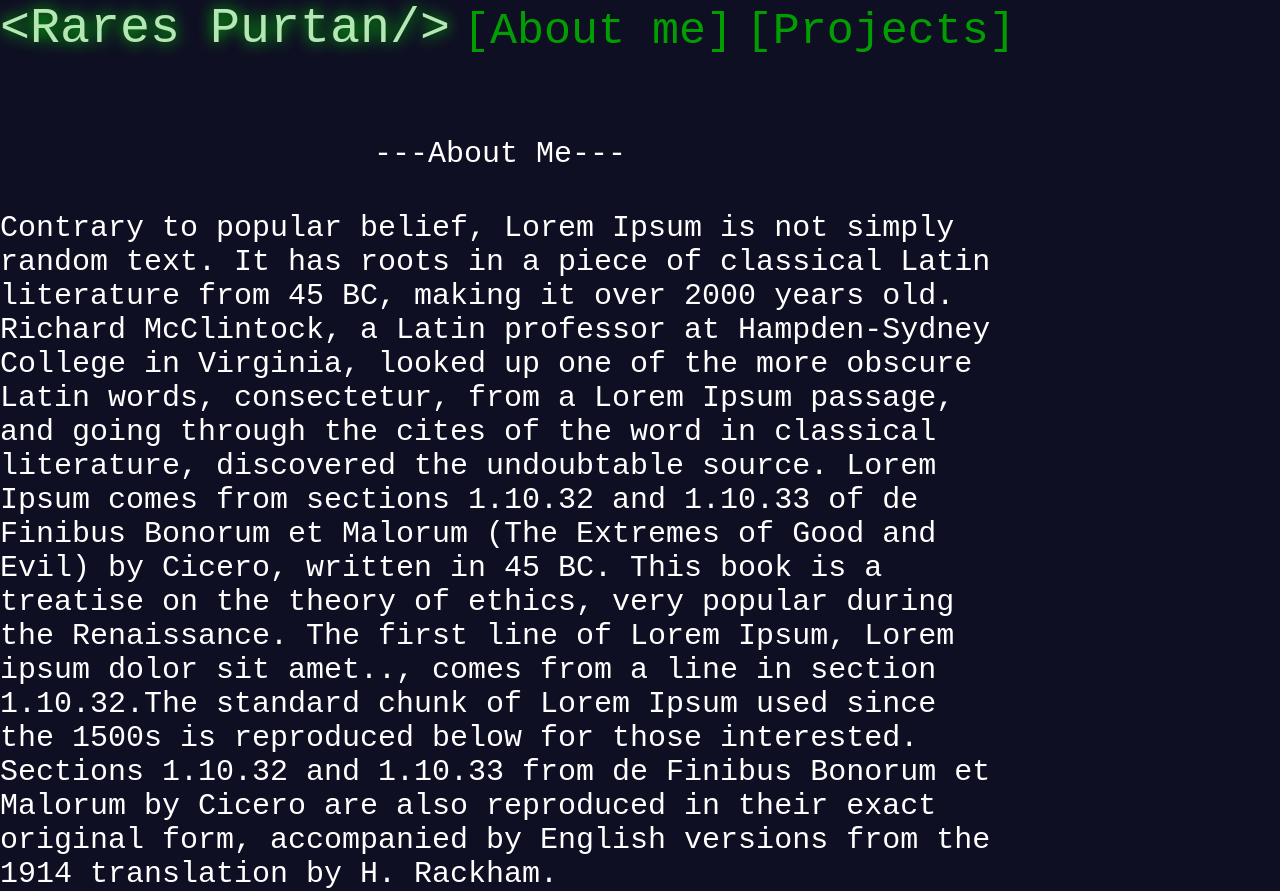
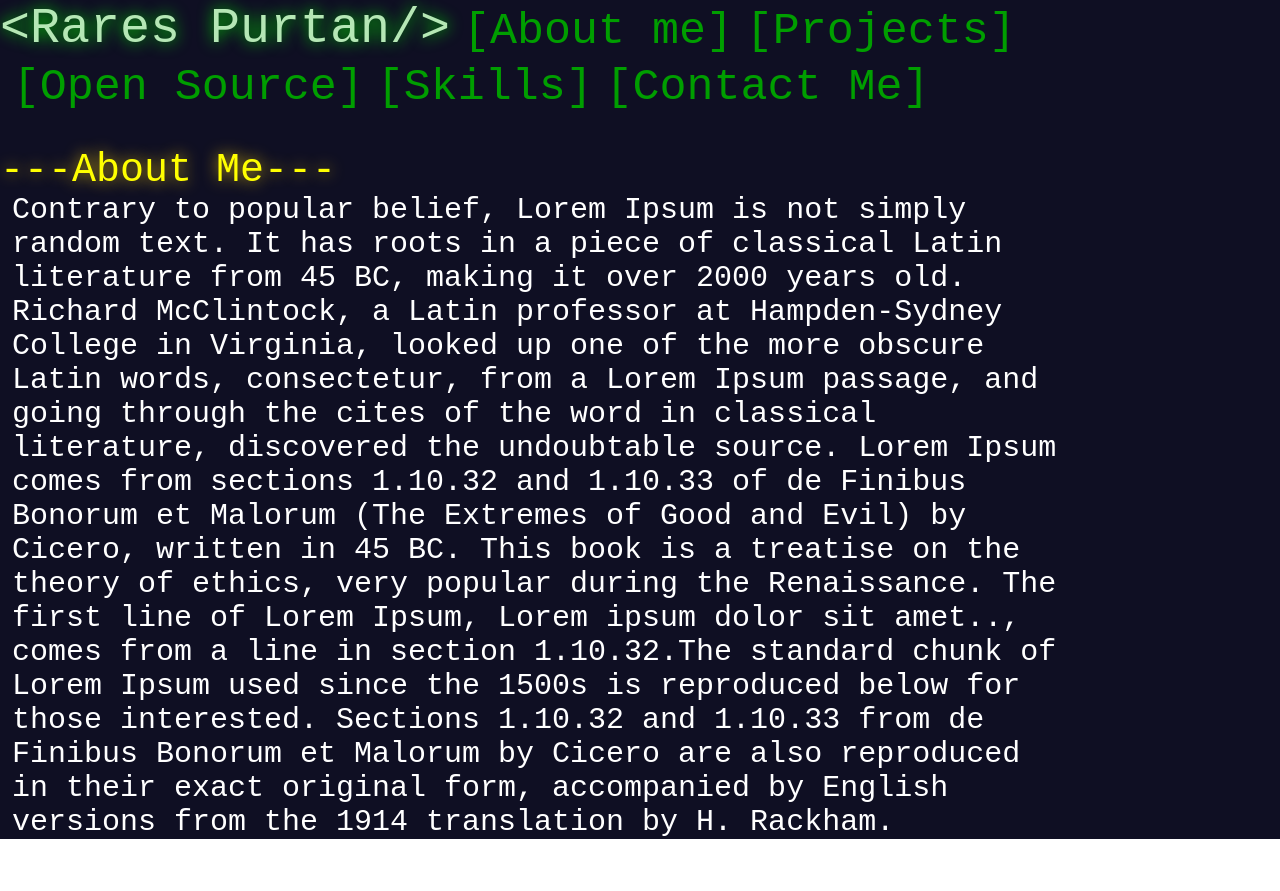
Before and after one commit to ra-res/personal-website, a React (Create React App) app: page /about in a window 1280 px wide. After the commit the page ends 839 px from the top, so only its background shows below. Built offline with nearby package versions, Linux system fonts and the light colour scheme.

Commit message:
Finished setting up all pages and all routes, Need to add content next!

```diff
--- a/src/Components/Aboutme.tsx
+++ b/src/Components/Aboutme.tsx
@@ -5,7 +5,7 @@ class AboutMe extends React.Component {
   render() {
     return (
       <div className="aboutme__container">
-        <p className="aboutme__title"> ---About Me--- </p>
+        <p className="home__hello"> ---About Me--- </p>
         <p className="aboutme__text"> {Data} </p>
       </div>
     );
--- /dev/null
+++ b/src/Components/ContactMe.tsx
@@ -0,0 +1,11 @@
+import * as React from "react";
+
+export default class ContactMe extends React.Component {
+  render() {
+    return (
+      <div>
+        <p className="home__hello"> Contact me here! </p>
+      </div>
+    );
+  }
+}
--- a/src/Components/Home.tsx
+++ b/src/Components/Home.tsx
@@ -1,8 +1,10 @@
+import "./Styles/Home.scss";
+
 export default function Home() {
   return (
     <div>
       {" "}
-      <span> This is the home </span>{" "}
+      <p className="home__hello">Hello</p>
     </div>
   );
 }
--- a/src/Components/MenuList.tsx
+++ b/src/Components/MenuList.tsx
@@ -17,6 +17,24 @@ const MenuList = [
     cName: "Projects",
     class: "nav__list-elem",
   },
+  {
+    title: "[Open Source]",
+    url: "/opensource",
+    cName: "OpenSource",
+    class: "nav__list-elem",
+  },
+  {
+    title: "[Skills]",
+    url: "/skills",
+    cName: "Skills",
+    class: "nav__list-elem",
+  },
+  {
+    title: "[Contact Me]",
+    url: "/contactme",
+    cName: "ContactMe",
+    class: "nav__list-elem",
+  },
 ];
 
 export default MenuList;
--- a/src/Components/Nav.tsx
+++ b/src/Components/Nav.tsx
@@ -3,16 +3,16 @@ import "./Styles/Nav.scss";
 import MenuList from "./MenuList";
 
 export default class Nav extends React.Component {
-  state = { matches: window.matchMedia("(max-width: 10000px)").matches };
+  state = { matches: window.matchMedia("(min-width: 1000px)").matches };
 
   componentDidMount() {
     const handler = (e: any) => this.setState({ matches: e.matches });
     window.matchMedia("(min-width: 1000px)").addListener(handler);
   }
 
-  public mapComponent = () => {
+  public mapComponent = (cName: string) => {
     return (
-      <div className="nav__container">
+      <div className={cName}>
         {MenuList.map((item: any, index: any) => {
           return (
             <a href={item.url} className={item.class} key={index}>
@@ -27,11 +27,16 @@ export default class Nav extends React.Component {
   render() {
     return (
       <div>
+        {console.log(this.state.matches)}
         {this.state.matches && (
-          <div className="nav__container">{this.mapComponent()}</div>
+          <div className="nav__container">
+            {this.mapComponent("nav__container")}
+          </div>
         )}
         {!this.state.matches && (
-          <div className="nav__container-mobile">{this.mapComponent()} </div>
+          <div className="nav__container-mobile">
+            {this.mapComponent("nav__container-mobile")}{" "}
+          </div>
         )}
       </div>
     );
--- /dev/null
+++ b/src/Components/OpenSource.tsx
@@ -0,0 +1,14 @@
+import * as React from "react";
+
+export default class OpenSource extends React.Component {
+  render() {
+    return (
+      <div>
+        <p className="home__hello">
+          {" "}
+          Open source contributions!!! to be continued
+        </p>
+      </div>
+    );
+  }
+}
--- /dev/null
+++ b/src/Components/Projects.tsx
@@ -0,0 +1,11 @@
+import * as React from "react";
+
+export default class Projects extends React.Component {
+  render() {
+    return (
+      <div>
+        <p className="home__hello"> My projects are here!!!!</p>
+      </div>
+    );
+  }
+}
--- /dev/null
+++ b/src/Components/Skills.tsx
@@ -0,0 +1,11 @@
+import * as React from "react";
+
+export default class Skills extends React.Component {
+  render() {
+    return (
+      <div>
+        <p className="home__hello"> Skillz!</p>
+      </div>
+    );
+  }
+}
--- a/src/Components/Styles/Aboutme.scss
+++ b/src/Components/Styles/Aboutme.scss
@@ -3,10 +3,9 @@
     display: flex;
     flex-direction: column;
     justify-content: flex-start;
-    margin-top: 5vh;
     width: 100%;
     font-family: "Source Code Pro", monospace;
-    max-width: 1000px;
+    max-width: 1200px;
     min-width: 400px;
   }
 
@@ -20,5 +19,7 @@
   &__text {
     color: white;
     font-size: 30px;
+    margin-left: 1%;
+    margin-right: 11%;
   }
 }
--- /dev/null
+++ b/src/Components/Styles/Home.scss
@@ -0,0 +1,8 @@
+.home {
+  &__hello {
+    font-size: 40px;
+    color: yellow;
+    margin-top: 5vh;
+    text-shadow: 0 0 15px rgb(211, 175, 15);
+  }
+}
--- a/src/Components/Styles/Nav.scss
+++ b/src/Components/Styles/Nav.scss
@@ -2,6 +2,7 @@
   &__container {
     display: flex;
     flex-direction: row;
+    flex-wrap: wrap;
     width: 100%;
     font-size: 45px;
     justify-content: flex-start;
@@ -11,16 +12,16 @@
   &__container-mobile {
     display: flex;
     flex-direction: column;
+    flex-wrap: wrap;
     width: 100%;
-    font-size: 40px;
+    font-size: 45px;
     text-align: center;
-    justify-content: center;
+    justify-content: flex-start;
     white-space: nowrap;
   }
 
   &__list-elem {
     color: rgb(0, 158, 0);
-    display: grid;
     margin-left: 1%;
     transform: translateY(10%);
     text-decoration: none;
@@ -43,35 +44,6 @@
     color: rgb(181, 231, 181);
     cursor: pointer;
   }
-
-  // @media screen and (max-width: 600px) {
-  //   &__container {
-  //     &__container {
-  //       display: flex;
-  //       flex-direction: row;
-  //       flex-wrap: wrap;
-  //       width: 100%;
-  //       font-size: 30px;
-  //       justify-content: center;
-  //       white-space: nowrap;
-  //     }
-  //   }
-  //   &__title {
-  //     font-size: 50px;
-  //     color: rgb(0, 218, 0);
-  //     text-shadow: 0 0 15px rgb(0, 218, 0);
-  //     white-space: nowrap;
-  //   }
-  // }
-
-  &__curly-bracket {
-    font-size: 12px;
-    color: rgb(0, 218, 0);
-    text-shadow: 0 0 15px rgb(0, 218, 0);
-    white-space: nowrap;
-    margin-top: 5px;
-    margin-bottom: 5px;
-  }
 }
 
 p {
--- a/src/Routes/Router.tsx
+++ b/src/Routes/Router.tsx
@@ -1,8 +1,11 @@
 import { Switch, Route, Router } from "react-router-dom";
 import Aboutme from "../Components/Aboutme";
-import Nav from "../Components/Nav";
 import Home from "../Components/Home";
 import History from "../Routes/History";
+import Projects from "../Components/Projects";
+import Skills from "../Components/Skills";
+import OpenSource from "../Components/OpenSource";
+import ContactMe from "../Components/ContactMe";
 
 export default function CustomRouter() {
   return (
@@ -10,7 +13,10 @@ export default function CustomRouter() {
       <Switch>
         <Route path="/" exact component={Home} />
         <Route path="/about" exact component={Aboutme} />
-        <Route path="/projects" exact component={Nav} />
+        <Route path="/projects" exact component={Projects} />
+        <Route path="/skills" exact component={Skills} />
+        <Route path="/opensource" exact component={OpenSource} />
+        <Route path="/contactme" exact component={ContactMe} />
       </Switch>
     </Router>
   );
```
Also changed, not shown: 1 other file (tests, documents, lock files or other folders).
